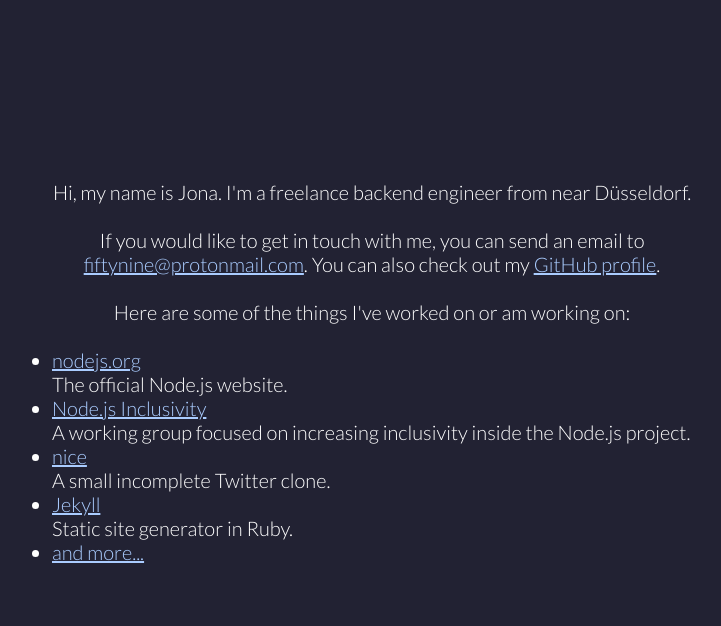
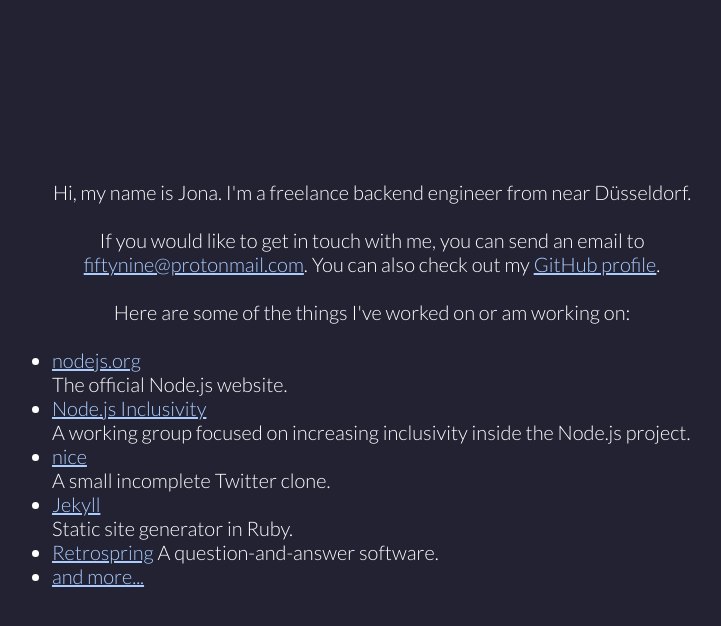
Before and after one commit to g639090/brainfuck-website, a Jekyll site: the page built from about.html, in a window 1280 px wide. Shown: the top 626 px of the page, without its empty margins (268-989 px from the left). Built offline with Jekyll 4.4.1, drawn with Linux system fonts in a browser that asks for light colours.

Commit message:
add retrospring

```diff
--- a/about.html
+++ b/about.html
@@ -29,6 +29,10 @@
     Static site generator in Ruby.
   </li>
   <li>
+    <a href="https://github.com/retrospring/retrospring">Retrospring</a>
+    A question-and-answer software.
+  </li>
+  <li>
     <a href="http://github.com/tentakel">and more...</a>
   </li>
 </ul>
```
